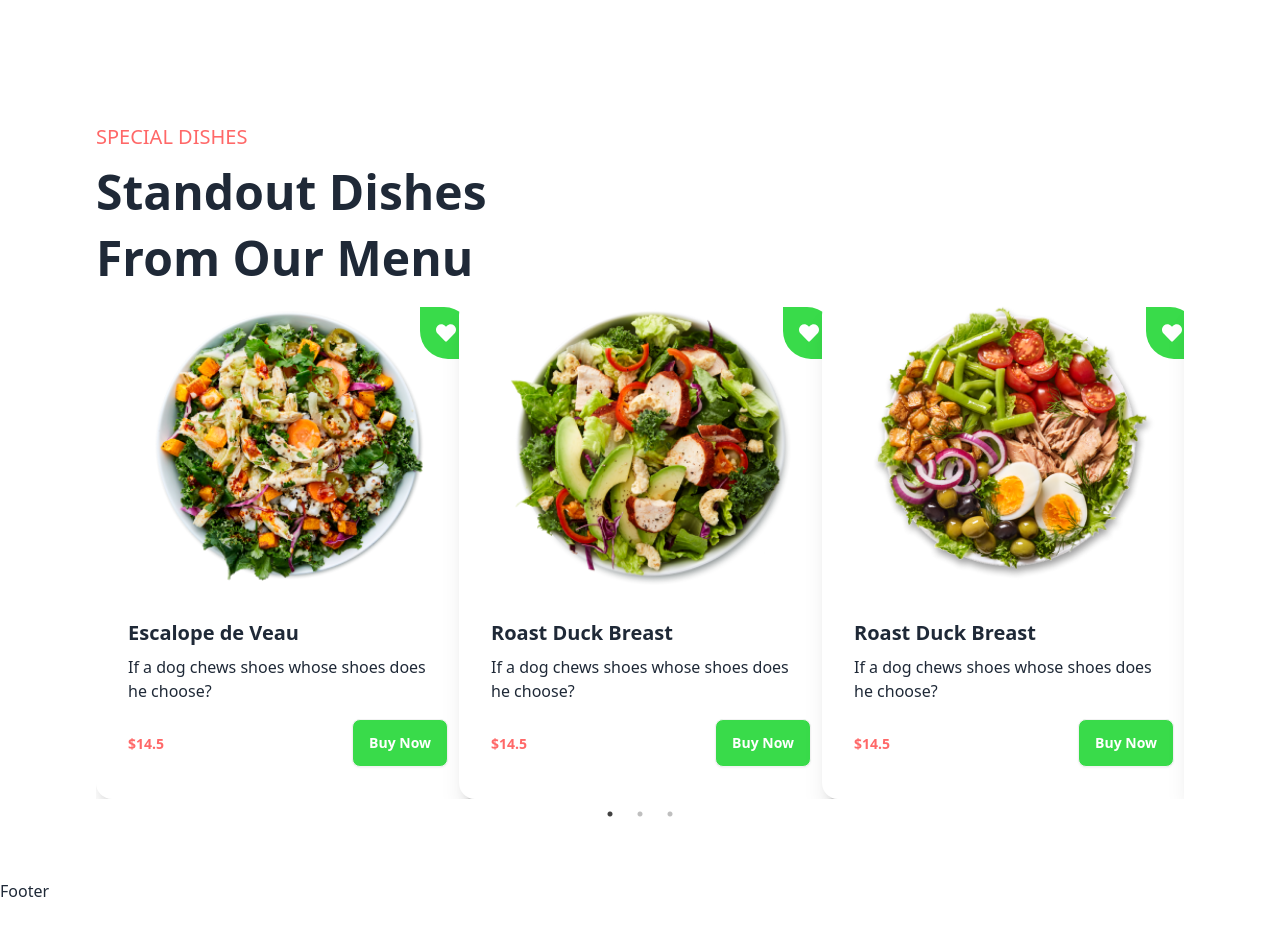
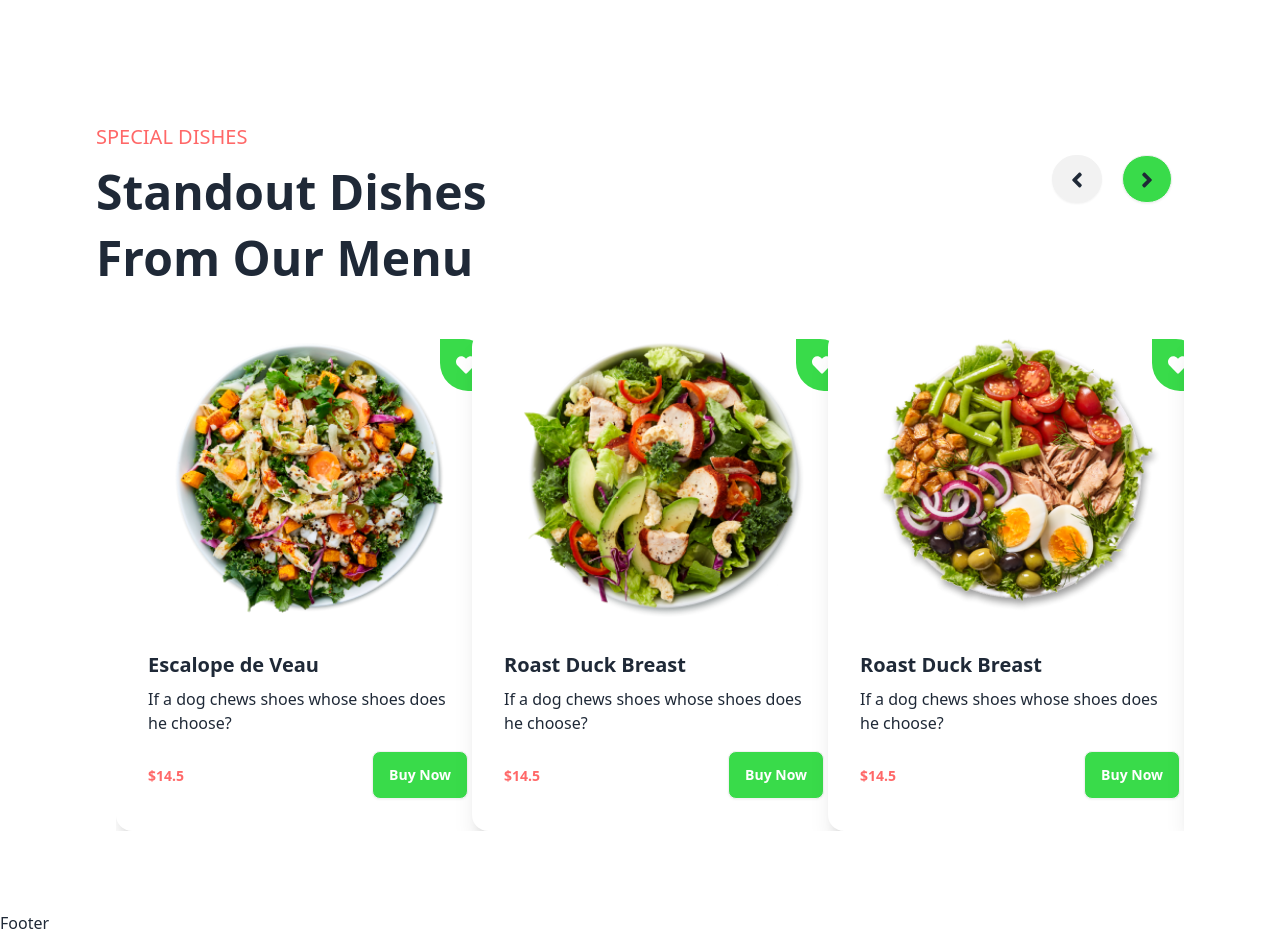
Before and after one commit to mazharulislam-12/foodi-client, a React (Vite) app: page / in a window 1280 px wide. Shown: the part 1580-2515 px from the top of the page. Before the commit the page ends 2483 px from the top, so only its background shows below. Built offline with nearby package versions, Linux system fonts and the light colour scheme.

Commit message:
react slider section and arrow btn crate

```diff
--- a/src/Pages/home/SpecialDishes.jsx
+++ b/src/Pages/home/SpecialDishes.jsx
@@ -3,10 +3,20 @@ import "slick-carousel/slick/slick.css";
 import "slick-carousel/slick/slick-theme.css";
 import Slider from 'react-slick';
 import Cards from '../../component/Cards';
+import { FaAngleLeft, FaAngleRight } from "react-icons/fa";
 
 
-const simpleNextArrow = () => {
-
+const simpleNextArrow = (props) => {
+  const { className, style, onclick } = props;
+  return (
+    <div className={className} style={{ ...style, display: "block", background: "red" }} onclick={onclick} >NEXT</div>
+  )
+}
+const simplePrevArrow = (props) => {
+  const { className, style, onclick } = props;
+  return (
+    <div className={className} style={{ ...style, display: "block", background: "green" }} onclick={onclick}>Back</div>
+  )
 }
 
 const SpecialDishes = () => {
@@ -59,15 +69,28 @@ const SpecialDishes = () => {
           slidesToScroll: 1
         }
       }
-    ]
+    ],
+
+    nextArrow: <simpleNextArrow></simpleNextArrow>,
+    prevArrow: <simplePrevArrow></simplePrevArrow>
+
   };
   return (
-    <div className='section-container my-20'>
+    <div className='section-container my-20 relative'>
       <div className='text-left '>
         <h5 className='sub-title'>Special Dishes</h5>
         <h2 className='title md:w-[450px] '>Standout Dishes From Our Menu</h2>
       </div>
-      <Slider {...settings}>
+
+{/* arrow btn */}
+
+      <div className='md:absolute right-3 top-8 md:mr-24'>
+        <button onClick={() => slider?.current?.slickPrev()} className='btn p-2 rounded-full ml-5'><FaAngleLeft className='w-8 h-8 p-1'></FaAngleLeft></button>
+        <button onClick={() => slider?.current?.slickNext()} className='btn p-2 rounded-full ml-5 bg-green'><FaAngleRight className='w-8 h-8 p-1'></FaAngleRight></button>
+      </div>
+
+
+      <Slider ref={slider} {...settings} className='overflow-hidden mt-10 space-x-5'>
         {
           recipes.map((item, i) => (
             <Cards key={i} item={item}></Cards>
--- a/src/component/Cards.jsx
+++ b/src/component/Cards.jsx
@@ -12,14 +12,14 @@ const Cards = ({ item }) => {
         <div>
             {/* cards */}
             <div className="card w-96 bg-base-100 shadow-xl relative">
-                <div className= {`rating gap-1 absolute right-2 top-2 p-4 heartStar bg-green ${isHeartFillted ? "text-rose-500" : "text-white"} `} onClick={handleHeatClick}>
-                    <FaHeart className='h-5 w-5 cursor-pointer '/>
+                <div className={`rating gap-1 absolute right-2 top-2 p-4 heartStar bg-green ${isHeartFillted ? "text-rose-500" : "text-white"} `} onClick={handleHeatClick}>
+                    <FaHeart className='h-5 w-5 cursor-pointer ' />
                 </div>
                 <Link to={'/menu/${item._id}'}>
                     <figure><img src={item.image} alt="" className='hover:scale-105 transition-all duration-200 md:h-72' /></figure>
                 </Link>
                 <div className="card-body">
-                    <h2 className="card-title">{item.name}</h2>
+                    <Link to={'/menu/${item._id}'}><h2 className="card-title">{item.name}</h2></Link>
                     <p>If a dog chews shoes whose shoes does he choose?</p>
                     <div className="card-actions justify-between items-center mt-2">
                         <h5 className='font-semibold'><span className='text-sm text-red'>${item.price}</span></h5>
```
